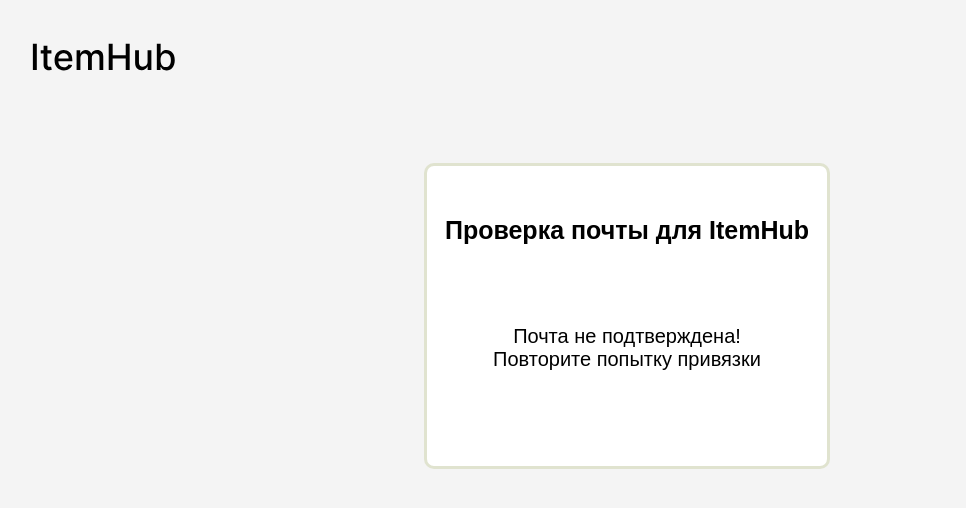
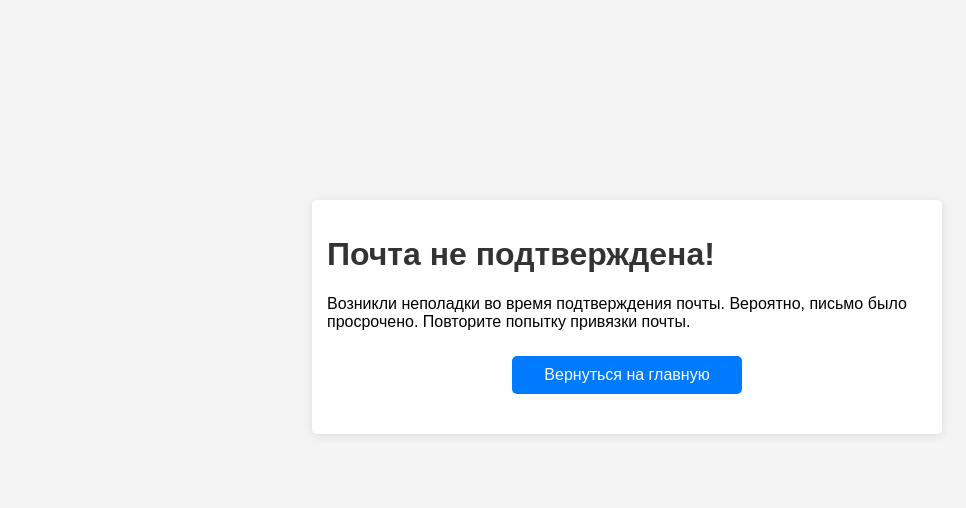
Before and after one commit to dehorik/marketplace, a FastAPI app: template frontend/templates/email_verification.html in a window 1280 px wide. Shown: the top 508 px of the page, without its empty margins (13-979 px from the left). Run offline with FastAPI, Linux system fonts and the light colour scheme; the template is opened without the code that fills it, so the values that code supplies are empty; parts of the project's set-up code (start-up, migrations or seed data) failed here and were passed over.

Commit message:
переписал страничку с подтверждением почты

```diff
--- a/app/entities/users/dependencies.py
+++ b/app/entities/users/dependencies.py
@@ -130,10 +130,10 @@
                 )
 
             return self.converter(user)[0]
-        except RaiseException as error:
+        except RaiseException:
             raise HTTPException(
                 status_code=status.HTTP_409_CONFLICT,
-                detail=error
+                detail="username is already taken"
             )
 
 
--- a/frontend/static/css/email_verification.css
+++ b/frontend/static/css/email_verification.css
@@ -1,29 +1,35 @@
 body {
-    background-color: #f4f4f4;;
-}
-
-header {
-    margin: 35px 0 0 35px;
+    font-family: Arial, sans-serif;
+    background-color: #f4f4f4;
+    margin: 0;
+    padding: 0;
 }
 
 .container {
-    width: 400px;
-    height: 300px;
-    margin: 70px auto;
-    text-align: center;
-    border: rgba(223,226,204,0.94) 3px solid;
-    border-radius: 10px;
+    max-width: 600px;
+    padding: 15px;
     background-color: white;
-    font-size: 20px;
-    font-family: Arial, sans-serif;
+    border-radius: 5px;
+    box-shadow: 0 2px 10px rgba(0, 0, 0, 0.1);
+    margin: 200px auto;
 }
 
-.title {
-    font-size: 25px;
-    font-weight: 550;
-    margin: 50px 0 0 0;
+h1 {
+    color: #333;
 }
 
-.message {
-    margin: 80px 0 0 0;
+.button {
+     display: block;
+     width: 200px;
+     margin: 25px auto;
+     padding: 10px 15px;
+     color: white;
+     background-color: #007bff;
+     text-decoration: none;
+     border-radius: 5px;
+     text-align: center;
+ }
+
+.button:hover {
+    background-color: #0056b3;
 }
--- a/frontend/static/js/email_verification.js
+++ b/frontend/static/js/email_verification.js
@@ -1,15 +1,18 @@
 window.onload = function () {
-    const message = document.querySelector('.message');
     const token = new URLSearchParams(window.location.search).get('token');
+    const message_title = document.getElementById('message-title');
+    const message_text = document.getElementById('message-text');
 
     axios.patch('/users/email-verification', {
             token: token
         }
     )
         .then((response) => {
-            message.innerHTML = "Почта была успешно подтверждена! <br>Вы можете покинуть эту страницу";
+            message_title.textContent = "Почта подтверждена!";
+            message_text.textContent = "Спасибо за подтверждение вашей почты. Теперь вы можете пользоваться всеми функциями маркетплейса.";
         })
         .catch((error) => {
-            message.innerHTML = "Почта не подтверждена! <br>Повторите попытку привязки";
+            message_title.textContent = "Почта не подтверждена!";
+            message_text.textContent = "Возникли неполадки во время подтверждения почты. Вероятно, письмо было просрочено. Повторите попытку привязки почты.";
         });
 };
--- a/frontend/templates/email_verification.html
+++ b/frontend/templates/email_verification.html
@@ -8,15 +8,11 @@
     <script src="https://cdn.jsdelivr.net/npm/axios/dist/axios.min.js"></script>
 </head>
 <body>
-
-<header>
-    <a href="/"><img src="/static/img/favicon.svg"></a>
-</header>
 <div class="container">
-    <div class="title">Проверка почты для ItemHub</div>
-    <div class="message"></div>
+    <h1 id="message-title"></h1>
+    <p id="message-text"></p>
+    <a class="button" href="/">Вернуться на главную</a>
 </div>
-
 <script src="/static/js/email_verification.js"></script>
 </body>
 </html>
--- a/frontend/templates/email_verification_letter.html
+++ b/frontend/templates/email_verification_letter.html
@@ -57,7 +57,7 @@
 <body>
 <div class="container">
     <div class="header">
-        <h2>Подтверждение почты</h2>
+        <h1>Подтверждение почты</h1>
     </div>
     <div class="content">
         <p>Здравствуйте,</p>
@@ -69,7 +69,7 @@
         <p>Если вы не запрашивали это действие, просто проигнорируйте это письмо.</p>
     </div>
     <div class="footer">
-        <h2>&#169; {{year}} ItemHub. Все права защищены.</h2>
+        <p>&#169; {{year}} ItemHub. Все права защищены.</p>
     </div>
 </div>
 </body>
```
